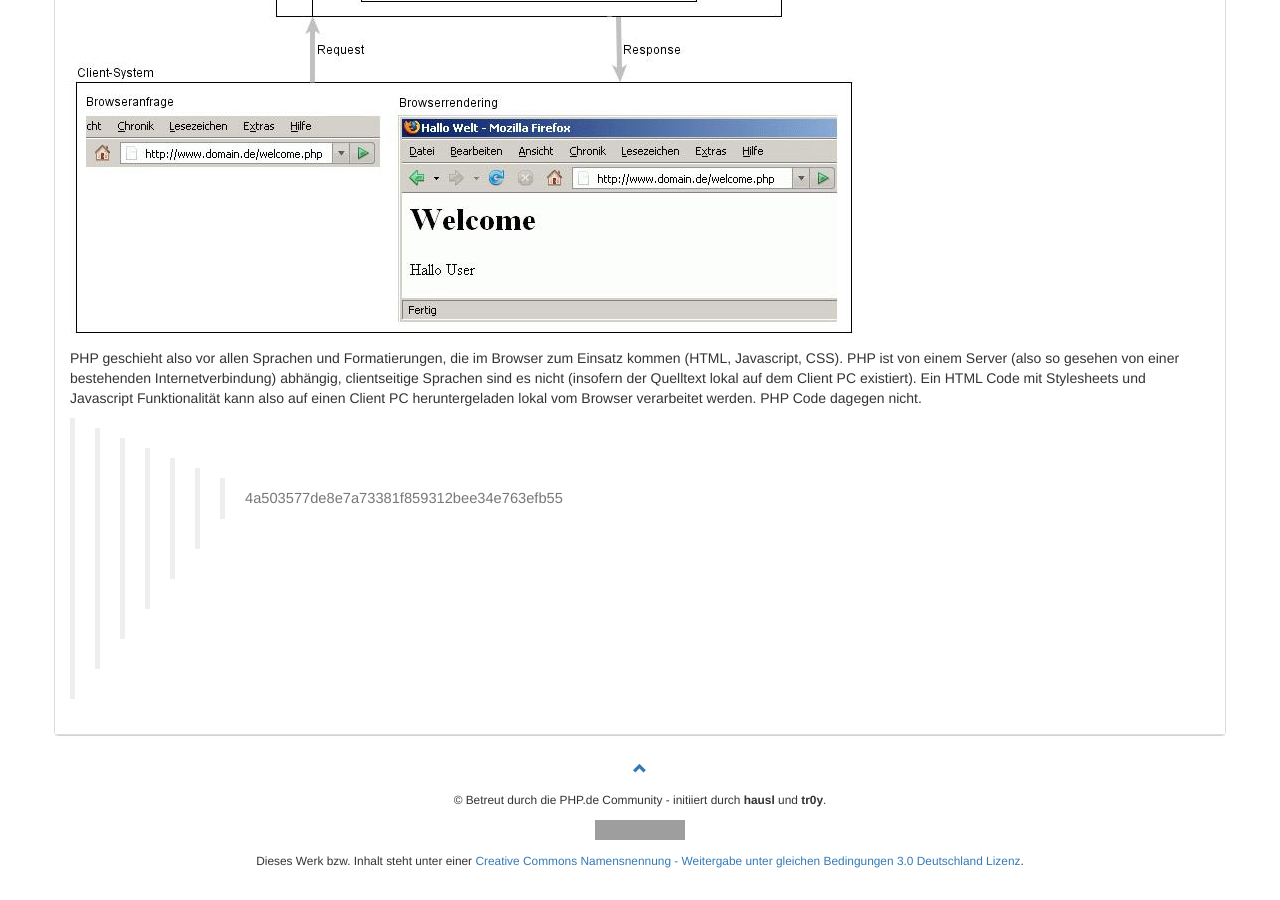
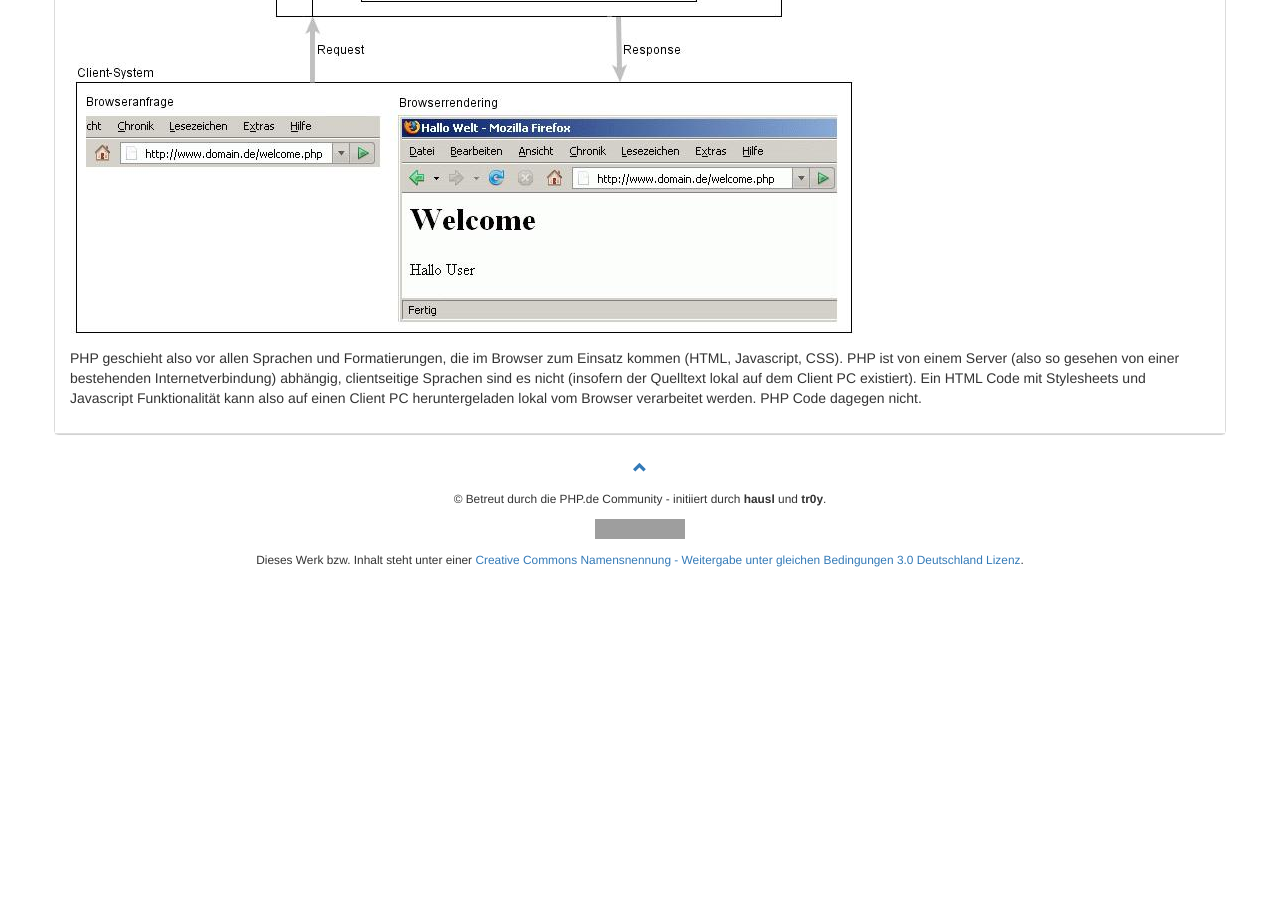
Before and after one commit to php-de/php-de.github.io, a Jekyll site: the page built from general/was-ist-php.md, in a window 1280 px wide and 900 px high, scrolled down 1588 px. Built offline with Jekyll 4.4.1, drawn with Linux system fonts in a browser that asks for light colours; nearby versions of some CDN libraries; after the commit the page ends 2187 px from its top, so only the background shows below that; grey boxes are pictures that could not be loaded.

Commit message:
Update was-ist-php.md

```diff
--- a/general/was-ist-php.md
+++ b/general/was-ist-php.md
@@ -75,5 +75,3 @@ Der Aufruf einer PHP Seite startet ein Programm, das ein Hypertextdokument erzeu
 
 
 PHP geschieht also vor allen Sprachen und Formatierungen, die im Browser zum Einsatz kommen (HTML, Javascript, CSS). PHP ist von einem Server (also so gesehen von einer bestehenden Internetverbindung) abhängig, clientseitige Sprachen sind es nicht (insofern der Quelltext lokal auf dem Client PC existiert). Ein HTML Code mit Stylesheets und Javascript Funktionalität kann also auf einen Client PC heruntergeladen lokal vom Browser verarbeitet werden. PHP Code dagegen nicht.
-
->>>>>>> 4a503577de8e7a73381f859312bee34e763efb55
```
